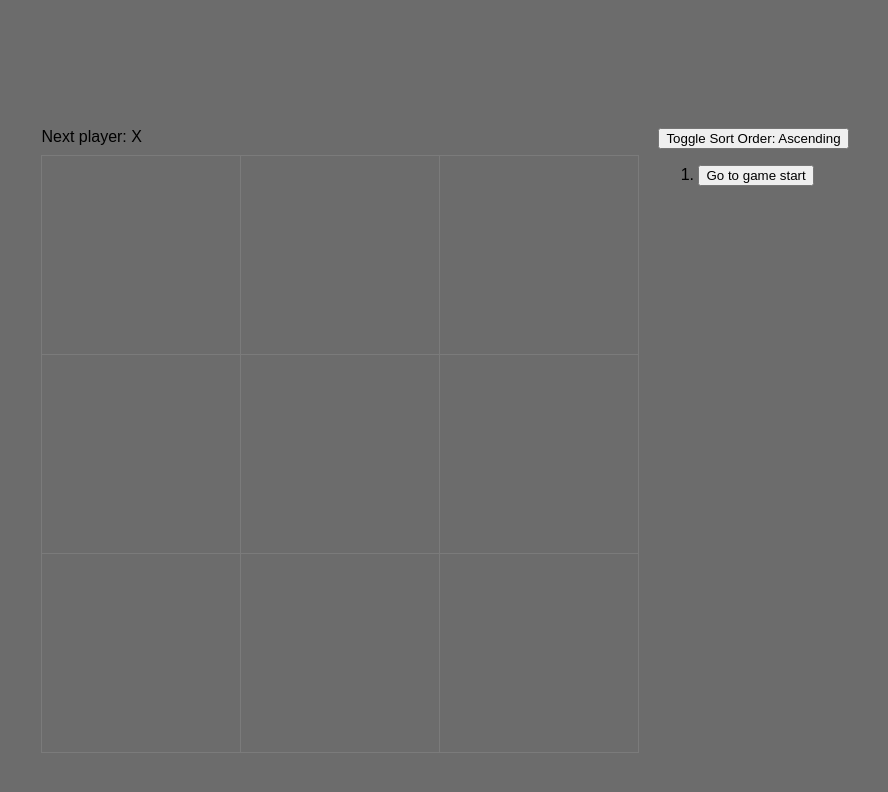
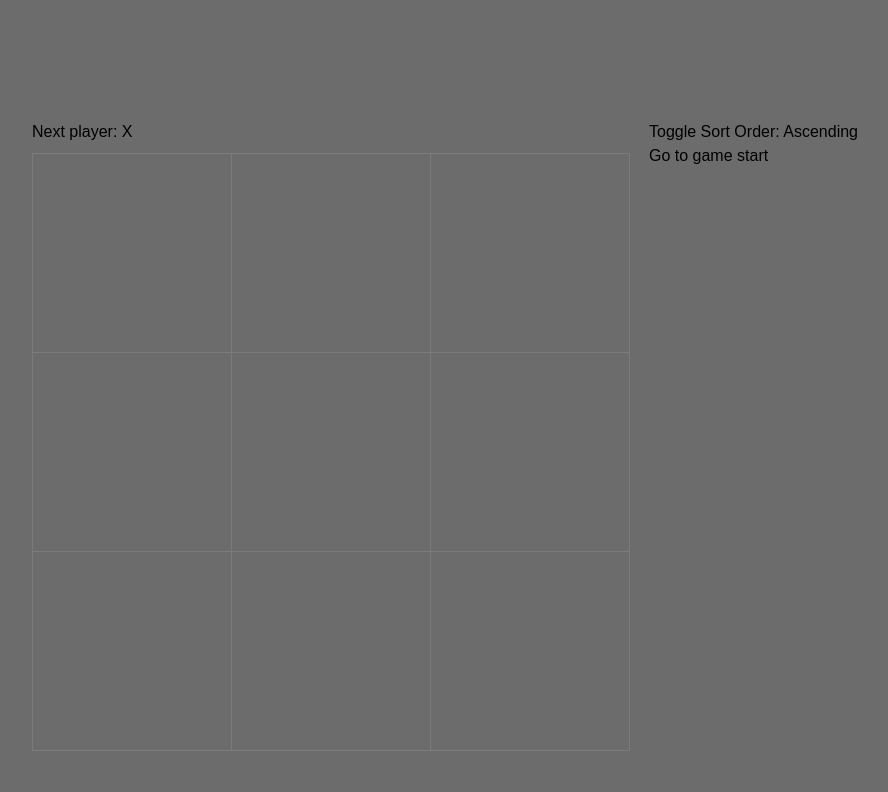
Before and after one commit to satutama/react-challenges, a Next.js app: page / in a window 1280 px wide. Shown: the top 792 px of the page, without its empty margins (195-1083 px from the left). Built offline with nearby package versions, Linux system fonts and the light colour scheme.

Commit message:
added tailwind

```diff
--- a/package.json
+++ b/package.json
@@ -48,6 +48,7 @@
     "eslint-plugin-react": "^7.33.2",
     "gh-pages": "^6.0.0",
     "sass": "^1.66.1",
+    "tailwindcss": "^3.4.1",
     "typescript": "^5.2.2"
   }
 }
--- a/styles/global.scss
+++ b/styles/global.scss
@@ -1,3 +1,7 @@
+@tailwind base;
+@tailwind components;
+@tailwind utilities;
+
 body {
   font-family: Arial, sans-serif;
   background-color: $primary-background;
--- /dev/null
+++ b/tailwind.config.js
@@ -0,0 +1,8 @@
+/** @type {import('tailwindcss').Config} */
+module.exports = {
+  content: [],
+  theme: {
+    extend: {},
+  },
+  plugins: [],
+}
```
Also changed, not shown: 1 other file (tests, documents, lock files or other folders).
